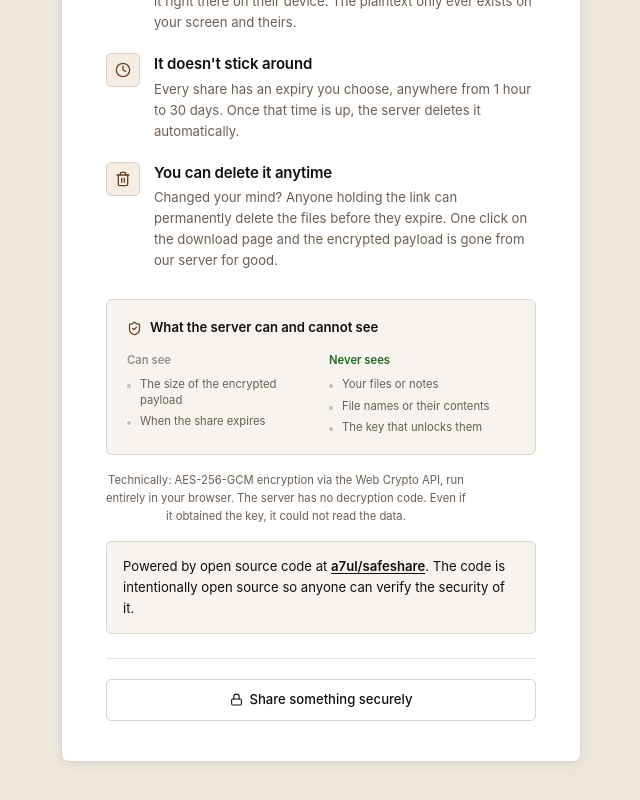
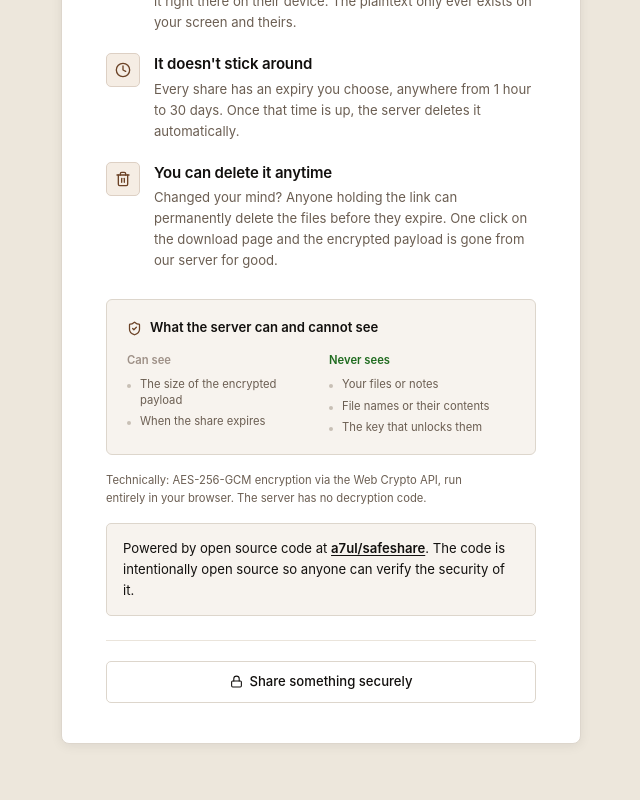
Before and after one commit to a7ul/safeshare, a React (Vite) app in the folder frontend/: page /how-it-works in a window 1280 px wide. Shown: the part 728-1528 px from the top of the page, without its empty margins (319-959 px from the left). Built offline with nearby package versions, Linux system fonts and the light colour scheme; no server answers; a web font is replaced by a local one.

Commit message:
fix: trim technical note, left-align it

```diff
--- a/frontend/src/pages/HowItWorksPage.tsx
+++ b/frontend/src/pages/HowItWorksPage.tsx
@@ -99,8 +99,8 @@ export function HowItWorksPage() {
           </div>
         </div>
 
-        <p className="status-hint" style={{ marginTop: 16, textAlign: "center" }}>
-          Technically: AES-256-GCM encryption via the Web Crypto API, run entirely in your browser. The server has no decryption code. Even if it obtained the key, it could not read the data.
+        <p className="status-hint" style={{ marginTop: 16 }}>
+          Technically: AES-256-GCM encryption via the Web Crypto API, run entirely in your browser. The server has no decryption code.
         </p>
 
         <div className="open-source-note">
```
